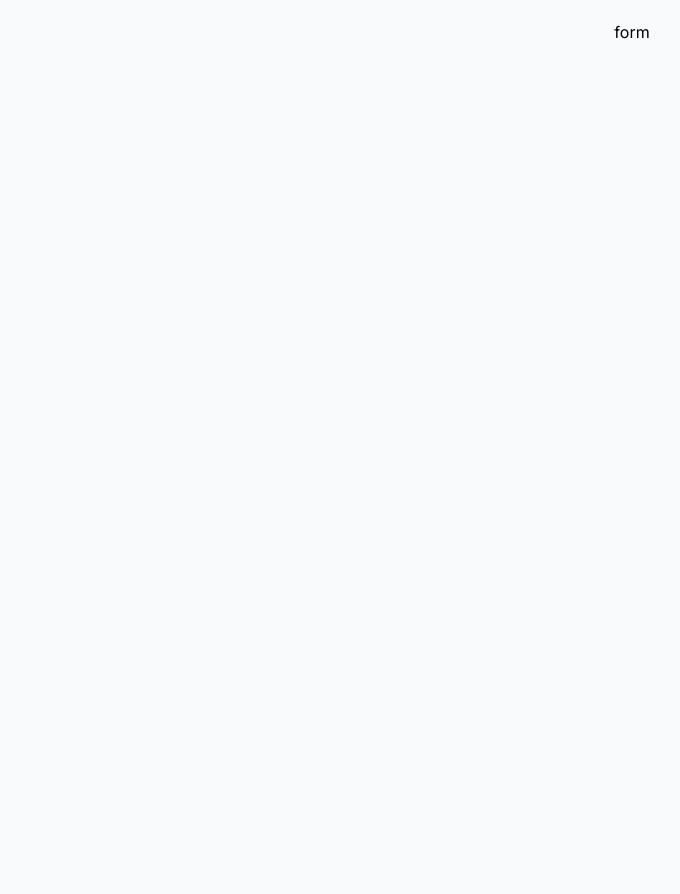
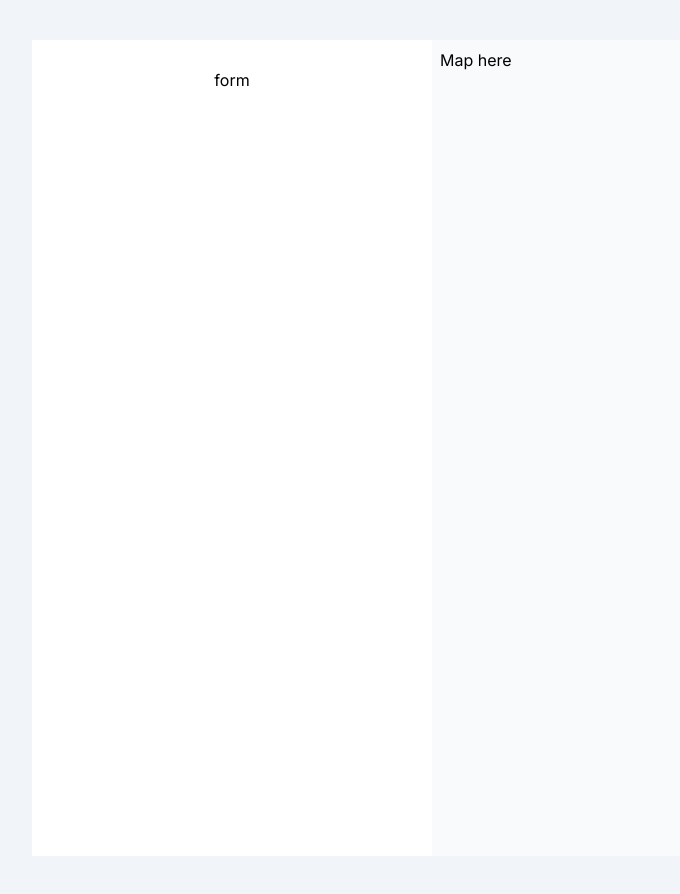
Before and after one commit to rgrunau/parksandpools, a Next.js app: page /add-park in a window 1280 px wide. Shown: the whole page, without its empty margins (8-688 px from the left). Before the commit the page ends 800 px from the top, so only its background shows below. Built offline with nearby package versions, Linux system fonts and the light colour scheme.

Commit message:
shaping layout

```diff
--- /dev/null
+++ b/src/app/add-park/layout.tsx
@@ -0,0 +1,18 @@
+export default function AddParkLayout({
+    children,
+  }: {
+    children: React.ReactNode
+  }) {
+    return (
+        <div className="w-full w-max-11/12 flex justify-center bg-slate-100 p-10">
+            <section className="w-full max-w-7xl flex justify-evenly bg-slate-50">
+                <div className="w-1/3 p-2 bg-white">
+                    {children}
+                </div>
+                <div className="w-2/3 p-2">
+                    Map here
+                </div>
+            </section>
+        </div>
+    )
+  }
--- a/src/app/add-park/page.tsx
+++ b/src/app/add-park/page.tsx
@@ -1,11 +1,10 @@
 'use client'
 import {useSelectedParkStore} from "@/store/selected-park-store";
-
 
 export default function AddParkPage() {
     const selectedPark = useSelectedParkStore(state => state.selectedPark);
     return (
-        <div className="w-full w-max-[960px] mx-auto py-5 flex flex-col items-center">
+            <div className="w-full h-screen w-max-[960px] mx-auto py-5 flex flex-col items-center">
                 {selectedPark && (
                     <div>
                         <h1 className="text-4xl font-bold text-center">{selectedPark.address_components[0].long_name}</h1>
```
Lines whose indentation alone changed are shown as unchanged.
